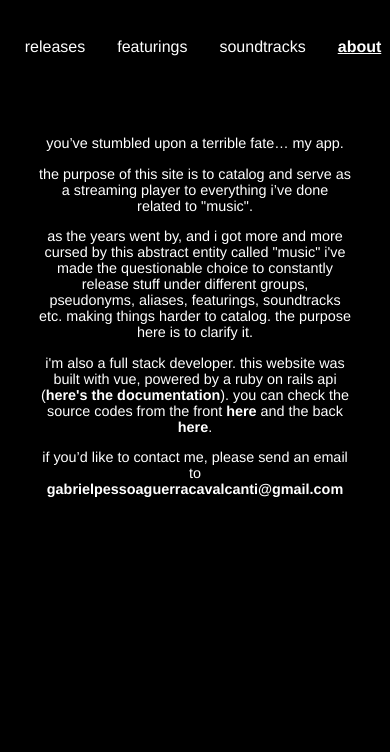
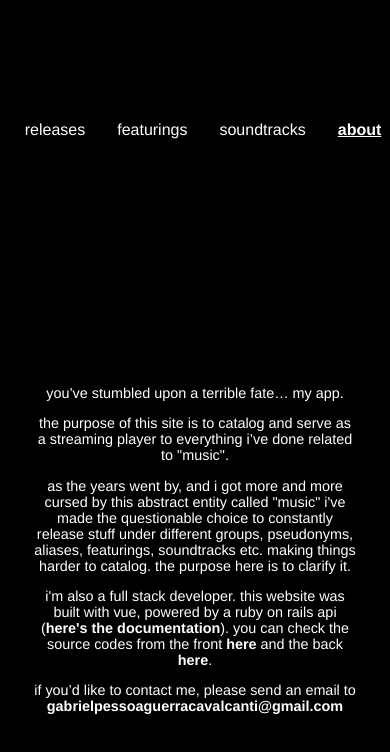
Before and after one commit to guerrinharj/gpgc-vue, a Vue app: page /about in a window 390 px wide. Shown: the top 752 px of the page. Built offline with nearby package versions, Linux system fonts and the light colour scheme.

Commit message:
mobile breakpoints for app, about page, featurings page, releases page and soundtracks page

```diff
--- a/src/App.vue
+++ b/src/App.vue
@@ -47,6 +47,12 @@
   background: black;
   color: white;
   min-height: 100vh;
+  display: flex; /* Use flexbox */
+  flex-direction: column; /* Stack children vertically */
+  align-items: center; /* Horizontally center */
+  justify-content: center; /* Vertically center */
+  text-align: center; /* Center text */
+  overflow-x: hidden;
 }
 
 a {
--- a/src/pages/AboutPage.vue
+++ b/src/pages/AboutPage.vue
@@ -25,21 +25,30 @@
     text-align: center;
     padding: 2rem;
     margin: auto;
-        max-width: 30%
+    max-width: 50%;
 }
 
 .about-page a {
-        font-weight: 600 ;
+    font-weight: 600;
 }
 
-    .about-page a:hover{
-        text-decoration: underline!important;
+.about-page a:hover {
+    text-decoration: underline !important;
 }
 
-    @media (max-width: 500px) {
+/* Responsive styles for smaller devices */
+@media (max-width: 768px) { /* Target tablets and smaller */
     .about-page {
-            max-width: 80%;
-            font-size: 0.9rem;
+        max-width: 70%; /* Take up 90% of the viewport width */
+        font-size: 1rem; /* Adjust font size for readability */
     }
 }
+
+@media (max-width: 500px) { /* Target small mobile devices */
+    .about-page {
+        max-width: 80%; /* Take up 90% width */
+        font-size: 0.9rem; /* Smaller font size */
+    }
+}
+
 </style>
--- a/src/pages/FeaturingsPage.vue
+++ b/src/pages/FeaturingsPage.vue
@@ -27,6 +27,5 @@
     background: black;
     color: white;
     text-align: center;
-    padding: 2rem;
     }
 </style>
--- a/src/pages/ReleasesPage.vue
+++ b/src/pages/ReleasesPage.vue
@@ -27,6 +27,5 @@
     background: black;
     color: white;
     text-align: center;
-    padding: 2rem;
     }
 </style>
--- a/src/pages/SoundtracksPage.vue
+++ b/src/pages/SoundtracksPage.vue
@@ -27,6 +27,5 @@
     background: black;
     color: white;
     text-align: center;
-    padding: 2rem;
     }
 </style>
```
Lines whose indentation alone changed are shown as unchanged.
